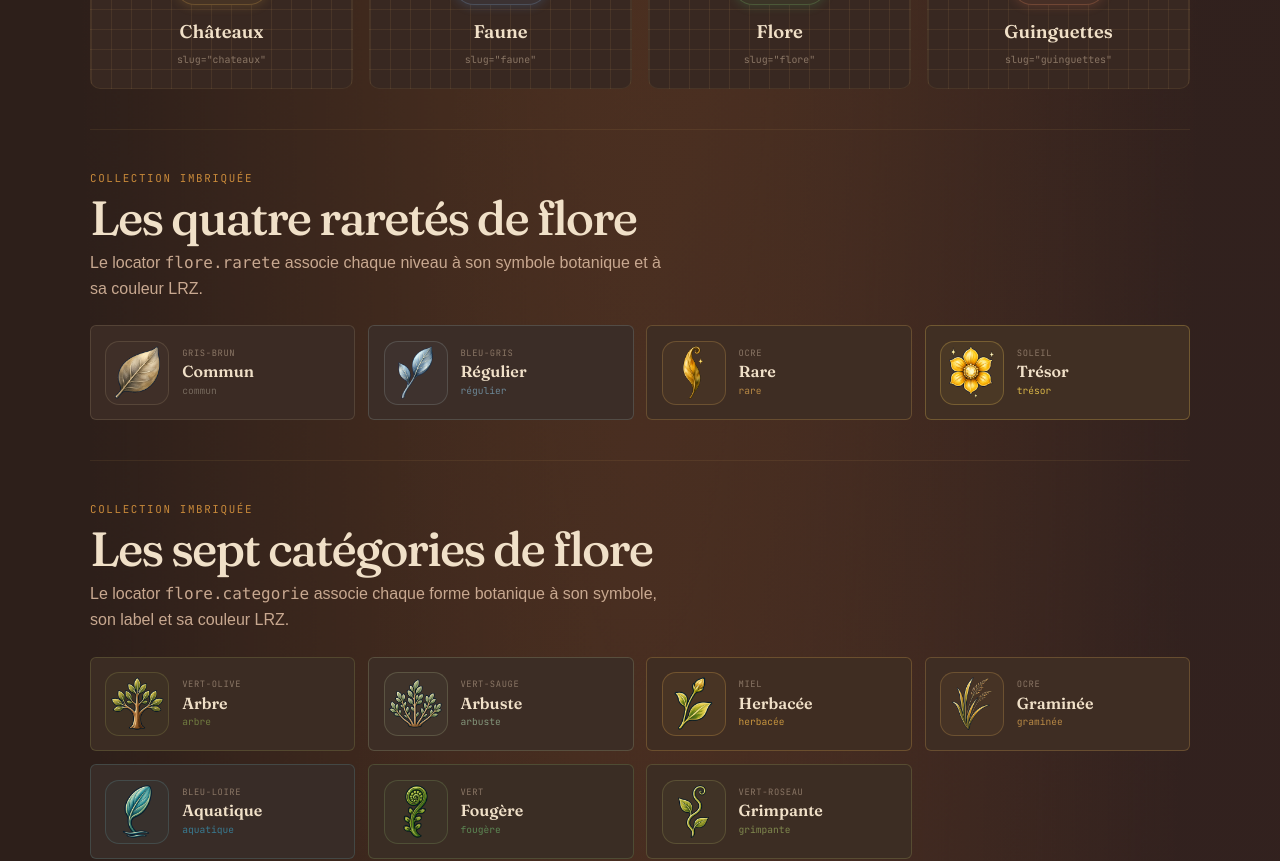
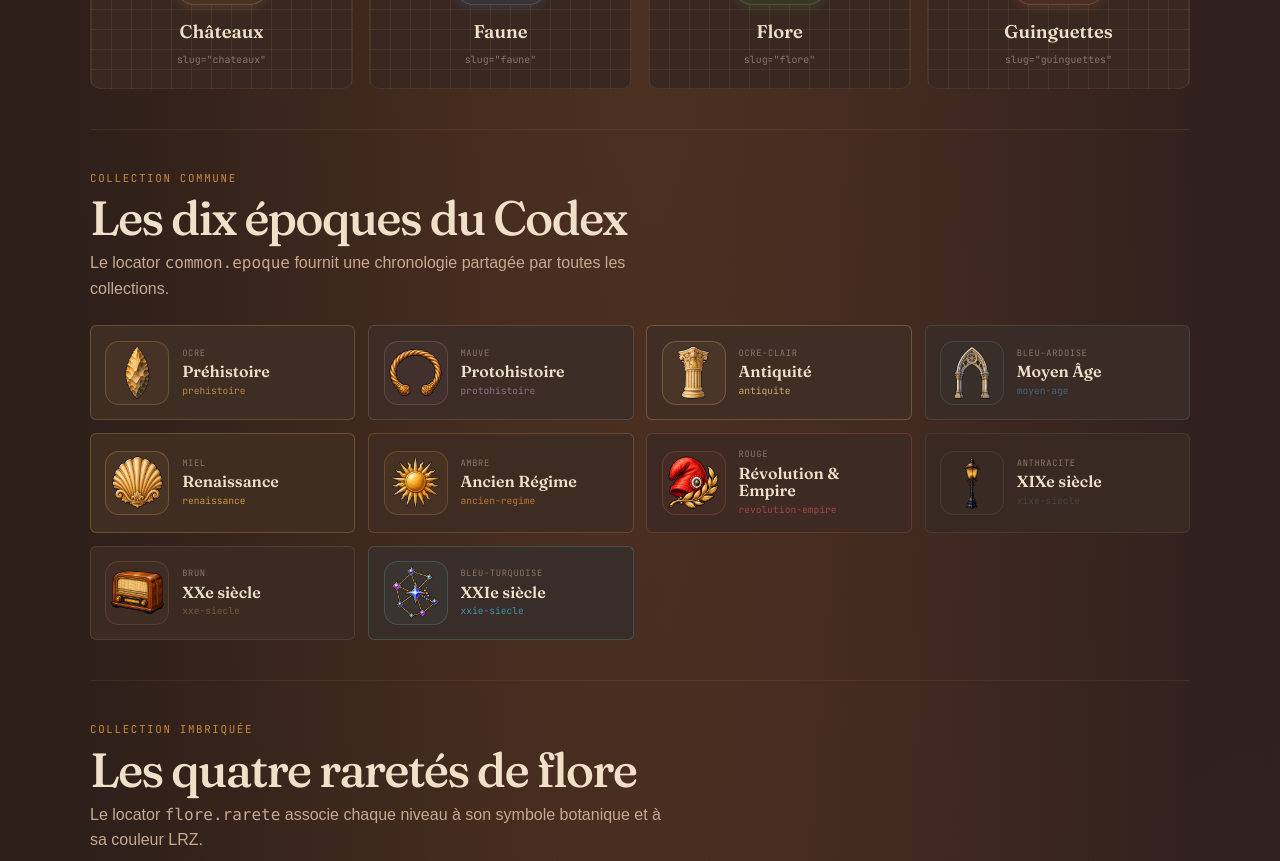
Before and after one commit to iamjulienjulien/loireridezen-codex, a Next.js app: page /atelier/components/lrz-symbol in a window 1280 px wide. Shown: the part 2280-3141 px from the top of the page. Built offline with nearby package versions, Linux system fonts and the light colour scheme.

Commit message:
[LRZ-CODEX] 🧪 atelier > showcase common era symbols and stamps > 🤠 Julien

```diff
--- a/src/app/atelier/components/lrz-stamp/page.tsx
+++ b/src/app/atelier/components/lrz-stamp/page.tsx
@@ -12,6 +12,7 @@ import {
 } from "@/components/LRZStamp";
 import { CATEGORIES_PERSONNAGES } from "@/registry/categories-personnages";
 import { getIndexBySlug } from "@/registry/indexes";
+import { COMMON_EPOQUE_META } from "@/registry/Meta/common-epoque";
 import { FAUNE_RARETE_META } from "@/registry/Meta/faune-rarete";
 import { FAUNE_TYPE_META } from "@/registry/Meta/faune-type";
 import { FLORE_CATEGORIE_META } from "@/registry/Meta/flore-categorie";
@@ -19,6 +20,7 @@ import { FLORE_RARETE_META } from "@/registry/Meta/flore-rarete";
 import { GUINGUETTE_AMBIENCE_META } from "@/registry/Meta/guinguette-ambience";
 import {
     LRZ_INDEX_SYMBOLS,
+    type LRZCommonEpoqueSymbolSlug,
     type LRZFauneRareteSymbolSlug,
     type LRZFauneTypeSymbolSlug,
     type LRZFloreCategorieSymbolSlug,
@@ -42,6 +44,11 @@ const INDEX_OPTIONS = (
     slug,
     label: getIndexBySlug(slug)?.label ?? slug,
 })) satisfies readonly LRZStampPlaygroundOption<LRZIndexSymbolSlug>[];
+
+const COMMON_EPOQUE_OPTIONS = COMMON_EPOQUE_META.map(({ slug, label }) => ({
+    slug,
+    label,
+})) satisfies readonly LRZStampPlaygroundOption<LRZCommonEpoqueSymbolSlug>[];
 
 const FAUNE_TYPE_OPTIONS = FAUNE_TYPE_META.map(({ slug, label }) => ({
     slug,
@@ -125,13 +132,13 @@ const FONTS: Array<{
 const API_PROPS = [
     [
         "collection",
-        '"index" | "faune" | "flore" | "guinguette" | "personnage"',
+        '"index" | "common" | "faune" | "flore" | "guinguette" | "personnage"',
         "—",
         "Collection métier.",
     ],
     [
         "meta",
-        '"type" | "rarete" | "categorie" | "ambience"',
+        '"epoque" | "type" | "rarete" | "categorie" | "ambience"',
         "undefined",
         "Sous-dossier optionnel.",
     ],
@@ -288,6 +295,7 @@ export default function LRZStampPage() {
 
                 <LRZStampPlayground
                     indexOptions={INDEX_OPTIONS}
+                    commonEpoqueOptions={COMMON_EPOQUE_OPTIONS}
                     fauneTypeOptions={FAUNE_TYPE_OPTIONS}
                     fauneRareteOptions={FAUNE_RARETE_OPTIONS}
                     floreCategorieOptions={FLORE_CATEGORIE_OPTIONS}
@@ -317,6 +325,37 @@ export default function LRZStampPage() {
                                 slug={slug}
                                 key={slug}
                                 size="lg"
+                                shadow="soft"
+                            />
+                        ))}
+                    </div>
+                </section>
+
+                <section
+                    className={shellStyles.section}
+                    aria-labelledby="stamp-common-epoques"
+                >
+                    <div className={shellStyles.sectionHeader}>
+                        <p className={shellStyles.kicker}>Collection commune</p>
+                        <h2 id="stamp-common-epoques">Les époques du Codex</h2>
+                        <p>
+                            Chaque stamp récupère son symbole, son label et sa
+                            couleur depuis le registre
+                            <code> common.epoque</code>.
+                        </p>
+                    </div>
+                    <div className={styles.catalogGrid}>
+                        {COMMON_EPOQUE_META.map((period) => (
+                            <LRZStamp
+                                collection="common"
+                                meta="epoque"
+                                slug={period.slug}
+                                key={period.slug}
+                                size="md"
+                                variant="pill"
+                                tone="subtle"
+                                font="grotesk"
+                                symbolScale={1.1}
                                 shadow="soft"
                             />
                         ))}
--- a/src/app/atelier/components/lrz-symbol/LRZSymbolPlayground.tsx
+++ b/src/app/atelier/components/lrz-symbol/LRZSymbolPlayground.tsx
@@ -4,6 +4,7 @@ import { useState, type ChangeEvent } from "react";
 
 import {
     LRZSymbol,
+    type LRZCommonEpoqueSymbolSlug,
     type LRZFauneRareteSymbolSlug,
     type LRZFauneTypeSymbolSlug,
     type LRZFloreCategorieSymbolSlug,
@@ -30,6 +31,7 @@ export type LRZSymbolPlaygroundOption<TSlug extends string = string> = {
 
 type LRZSymbolPlaygroundProps = {
     indexOptions: readonly LRZSymbolPlaygroundOption<LRZIndexSymbolSlug>[];
+    commonEpoqueOptions: readonly LRZSymbolPlaygroundOption<LRZCommonEpoqueSymbolSlug>[];
     fauneTypeOptions: readonly LRZSymbolPlaygroundOption<LRZFauneTypeSymbolSlug>[];
     fauneRareteOptions: readonly LRZSymbolPlaygroundOption<LRZFauneRareteSymbolSlug>[];
     floreCategorieOptions: readonly LRZSymbolPlaygroundOption<LRZFloreCategorieSymbolSlug>[];
@@ -110,6 +112,7 @@ const SHADOW_OPTIONS: readonly LRZSymbolShadow[] = ["none", "soft", "strong"];
 
 const META_OPTIONS: Record<LRZSymbolCollection, readonly LRZSymbolMeta[]> = {
     index: [],
+    common: ["epoque"],
     faune: ["type", "rarete"],
     flore: ["categorie", "rarete"],
     guinguette: ["ambience"],
@@ -158,6 +161,7 @@ function buildCode(values: PlaygroundState) {
 
 export default function LRZSymbolPlayground({
     indexOptions,
+    commonEpoqueOptions,
     fauneTypeOptions,
     fauneRareteOptions,
     floreCategorieOptions,
@@ -173,6 +177,8 @@ export default function LRZSymbolPlayground({
         switch (collection) {
             case "index":
                 return indexOptions;
+            case "common":
+                return commonEpoqueOptions;
             case "faune":
                 return meta === "rarete"
                     ? fauneRareteOptions
@@ -201,6 +207,12 @@ export default function LRZSymbolPlayground({
             ? {
                   collection: "index",
                   slug: values.slug as LRZIndexSymbolSlug,
+              }
+            : values.collection === "common"
+              ? {
+                    collection: "common",
+                    meta: "epoque",
+                    slug: values.slug as LRZCommonEpoqueSymbolSlug,
                 }
               : values.collection === "faune" && values.meta === "rarete"
                 ? {
@@ -307,6 +319,7 @@ export default function LRZSymbolPlayground({
                             onChange={handleCollectionChange}
                         >
                             <option value="index">index</option>
+                            <option value="common">common</option>
                             <option value="faune">faune</option>
                             <option value="flore">flore</option>
                             <option value="guinguette">guinguette</option>
--- a/src/app/atelier/components/lrz-symbol/page.tsx
+++ b/src/app/atelier/components/lrz-symbol/page.tsx
@@ -5,6 +5,7 @@ import Link from "next/link";
 import {
     LRZSymbol,
     LRZ_SYMBOL_SIZE_VALUES,
+    type LRZCommonEpoqueSymbolSlug,
     type LRZFauneRareteSymbolSlug,
     type LRZFauneTypeSymbolSlug,
     type LRZFloreCategorieSymbolSlug,
@@ -20,6 +21,7 @@ import {
 import { CATEGORIES_PERSONNAGES } from "@/registry/categories-personnages";
 import { getLRZColorValue } from "@/registry/colors";
 import { getIndexBySlug } from "@/registry/indexes";
+import { COMMON_EPOQUE_META } from "@/registry/Meta/common-epoque";
 import { FAUNE_RARETE_META } from "@/registry/Meta/faune-rarete";
 import { FAUNE_TYPE_META } from "@/registry/Meta/faune-type";
 import { FLORE_CATEGORIE_META } from "@/registry/Meta/flore-categorie";
@@ -34,7 +36,9 @@ import LRZSymbolPlayground, {
 } from "./LRZSymbolPlayground";
 import styles from "./LRZSymbolShowcase.module.css";
 
-export const metadata = getAtelierPageMetadata("/atelier/components/lrz-symbol");
+export const metadata = getAtelierPageMetadata(
+    "/atelier/components/lrz-symbol",
+);
 
 type AccentStyle = CSSProperties & {
     "--showcase-accent": string;
@@ -100,6 +104,11 @@ const INDEX_SYMBOL_OPTIONS = (
     label: getIndexBySlug(slug)?.label ?? slug,
 })) satisfies readonly LRZSymbolPlaygroundOption<LRZIndexSymbolSlug>[];
 
+const COMMON_EPOQUE_OPTIONS = COMMON_EPOQUE_META.map(({ slug, label }) => ({
+    slug,
+    label,
+})) satisfies readonly LRZSymbolPlaygroundOption<LRZCommonEpoqueSymbolSlug>[];
+
 const FAUNE_TYPE_OPTIONS = FAUNE_TYPE_META.map(({ slug, label }) => ({
     slug,
     label,
@@ -131,19 +140,19 @@ const PERSONNAGE_SYMBOL_OPTIONS = CATEGORIES_PERSONNAGES.map(
 const API_PROPS = [
     [
         "collection",
-        '"index" | "faune" | "flore" | "guinguette" | "personnage"',
+        '"index" | "common" | "faune" | "flore" | "guinguette" | "personnage"',
         "—",
         "Collection du symbole.",
     ],
     [
         "meta",
-        '"type" | "rarete" | "categorie" | "ambience"',
+        '"epoque" | "type" | "rarete" | "categorie" | "ambience"',
         "undefined",
         "Sous-dossier optionnel au sein de la collection.",
     ],
     [
         "slug",
-        "LRZIndexSymbolSlug | LRZFauneTypeSymbolSlug | LRZFauneRareteSymbolSlug | LRZFloreCategorieSymbolSlug | LRZFloreRareteSymbolSlug | LRZGuinguetteAmbienceSymbolSlug | CategoriePersonnageSlug",
+        "LRZIndexSymbolSlug | LRZCommonEpoqueSymbolSlug | LRZFauneTypeSymbolSlug | LRZFauneRareteSymbolSlug | LRZFloreCategorieSymbolSlug | LRZFloreRareteSymbolSlug | LRZGuinguetteAmbienceSymbolSlug | CategoriePersonnageSlug",
         "—",
         "Identifiant qui sélectionne le symbole.",
     ],
@@ -282,6 +291,7 @@ export default function LRZSymbolPage() {
 
                 <LRZSymbolPlayground
                     indexOptions={INDEX_SYMBOL_OPTIONS}
+                    commonEpoqueOptions={COMMON_EPOQUE_OPTIONS}
                     fauneTypeOptions={FAUNE_TYPE_OPTIONS}
                     fauneRareteOptions={FAUNE_RARETE_OPTIONS}
                     floreCategorieOptions={FLORE_CATEGORIE_OPTIONS}
@@ -319,6 +329,52 @@ export default function LRZSymbolPage() {
                                 />
                                 <h3>{label}</h3>
                                 <code>{`slug="${slug}"`}</code>
+                            </article>
+                        ))}
+                    </div>
+                </section>
+
+                <section
+                    className={shellStyles.section}
+                    aria-labelledby="symbol-common-epoques"
+                >
+                    <div className={shellStyles.sectionHeader}>
+                        <p className={shellStyles.kicker}>Collection commune</p>
+                        <h2 id="symbol-common-epoques">
+                            Les dix époques du Codex
+                        </h2>
+                        <p>
+                            Le locator <code>common.epoque</code> fournit une
+                            chronologie partagée par toutes les collections.
+                        </p>
+                    </div>
+
+                    <div className={styles.catalogGrid}>
+                        {COMMON_EPOQUE_META.map((period) => (
+                            <article
+                                className={styles.catalogCard}
+                                key={period.slug}
+                                style={
+                                    {
+                                        "--showcase-accent": getLRZColorValue(
+                                            period.color,
+                                        ),
+                                    } as AccentStyle
+                                }
+                            >
+                                <LRZSymbol
+                                    collection="common"
+                                    meta="epoque"
+                                    slug={period.slug}
+                                    size="xl"
+                                    frame="subtle"
+                                    padding="xs"
+                                />
+                                <div className={styles.catalogCopy}>
+                                    <span>{period.color}</span>
+                                    <h3>{period.label}</h3>
+                                    <code>{period.slug}</code>
+                                </div>
                             </article>
                         ))}
                     </div>
```
Also changed, not shown: src/app/atelier/components/lrz-stamp/LRZStampPlayground.tsx (+13 -0 lines). Lines whose indentation alone changed are shown as unchanged.
